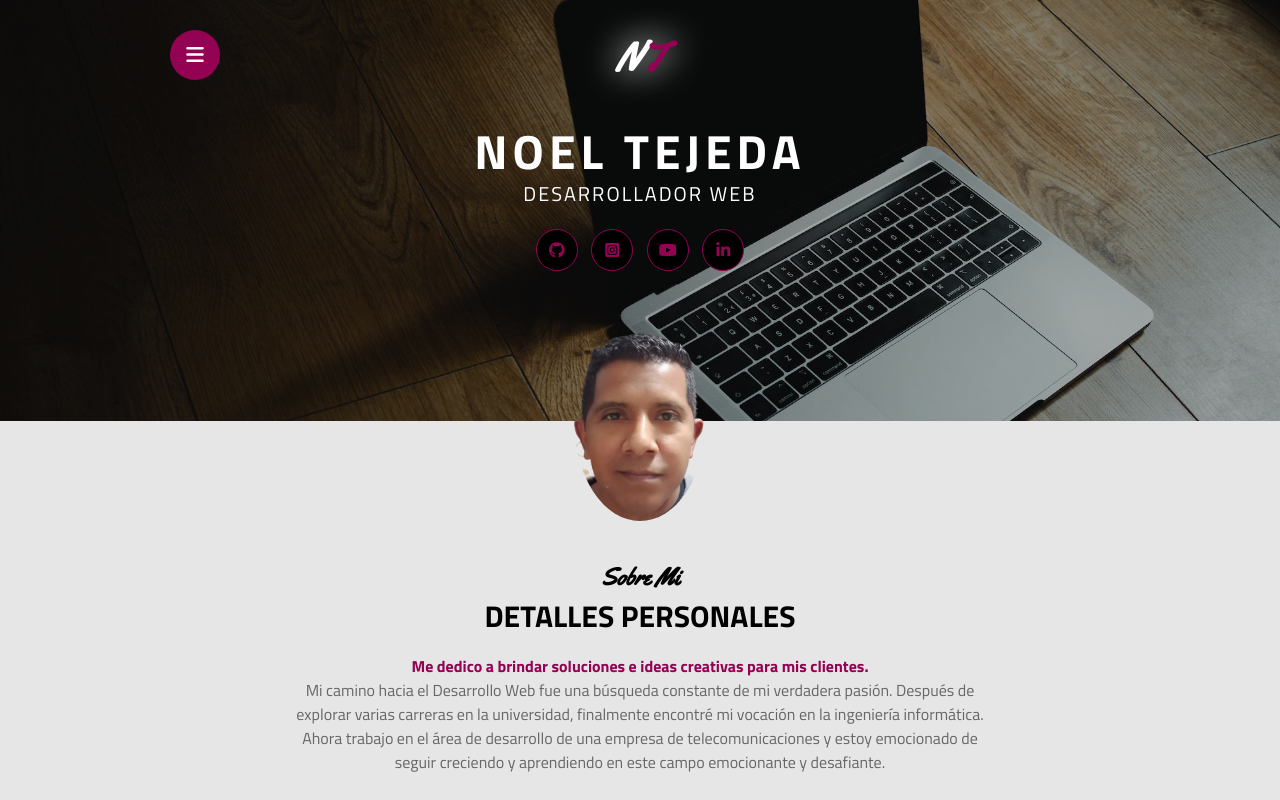
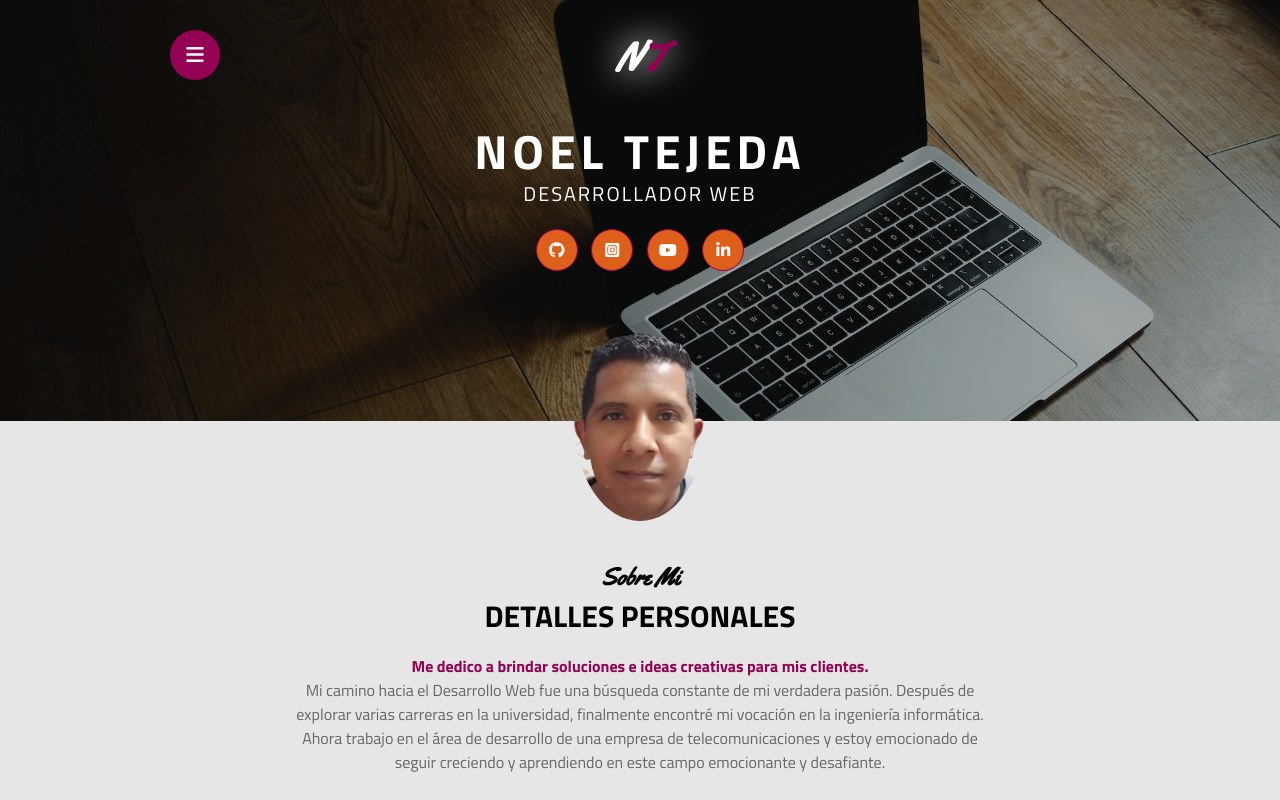
Before and after one commit to NoelTejeda/CvNoelTejeda, a plain HTML site: page index.html in a window 1280 px wide. Shown: the top 800 px of the page. Drawn offline with Linux system fonts and the light colour scheme.

Commit message:
cambio de color de redes sociales

```diff
--- a/estilo.css
+++ b/estilo.css
@@ -88,8 +88,9 @@ html{
 .inicio .contenido-seccion .info .redes a{
     display: inline-block;
     text-decoration: none;
-    background-color: #000;
-    color: #940253;
+    background-color: rgb(222, 95, 26);
+    /*color: #940253;*/
+    color: #ffffff;
     border: 1px solid #940253;
     border-radius: 50%;
     width: 40px;
@@ -98,6 +99,7 @@ html{
     margin: 0 5px;
     transition: .3s;
 }
+
 .inicio .contenido-seccion .info .redes a:hover{
     color: #fff;
     background-color: #940253;
```
